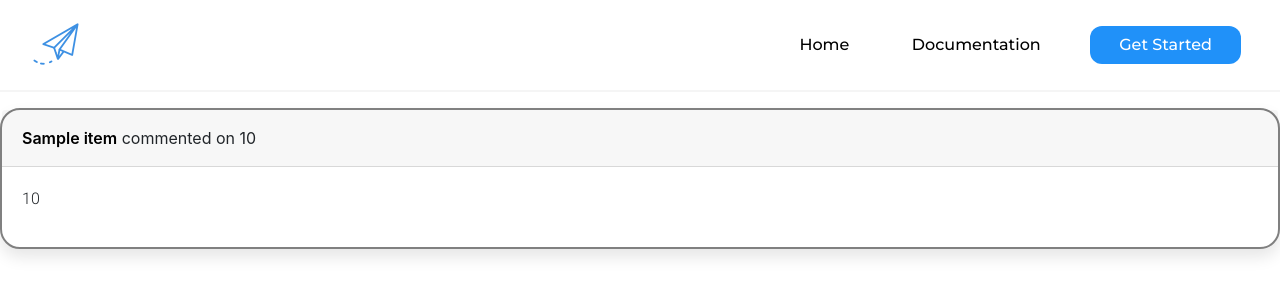
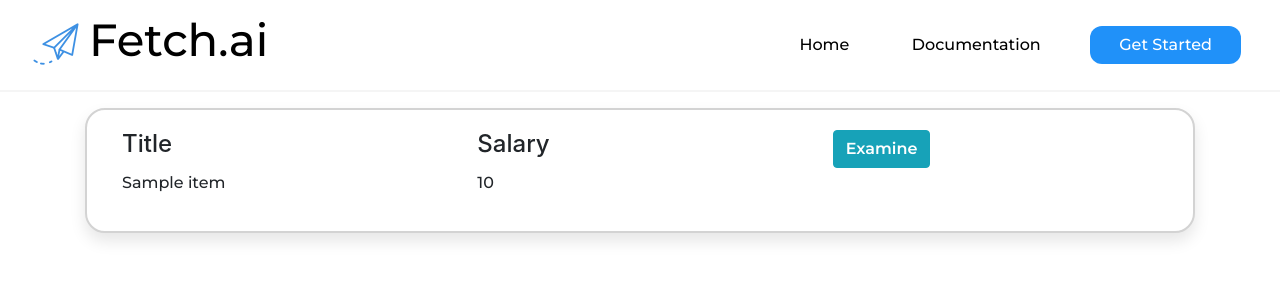
Before and after one commit to andrew-arkhipov/hacktx, a Flask app: template scraper_api/app/templates/jobs.html in a window 1280 px wide. Shown: the top 300 px of the page. Run offline with Flask 2, Linux system fonts and the light colour scheme; the template is opened without the code that fills it: most values are stand-ins (such as "Sample title", 1, 10 or a date in 2020); some libraries are stand-ins or nearby versions.

Commit message:
final changes

```diff
--- a/scraper_api/app/templates/jobs.html
+++ b/scraper_api/app/templates/jobs.html
@@ -3,21 +3,20 @@
 {% block content %}
 <style>
     .card {
-        border: 2px solid grey;
+        border: 2px solid lightgrey;
         box-shadow: 0 8px 16px 0 rgba(0, 0, 0, 0.1);
         transition: 0.3s;
         border-radius: 20px;
     }
 
+    #card-title {
+        font-family: 'Montserrat', sans-serif;
+        font-size: '25px';
+        font-weight: 700;
+    }
+
     .card:hover {
         box-shadow: 0 16px 32px 0 rgba(0, 0, 0, 0.25);
-    }
-
-    #title-brand {
-        font-size: 45px;
-        font-family: 'Montserrat', sans-serif;
-        font-weight: 500;
-        color: white;
     }
 
     #issue-title {
@@ -43,18 +42,26 @@
         color: white;
     }
 </style>
-{% for job in data %}
-<div class="card mt-3">
-    <div class="card-header" style="padding-top: 0px; padding-bottom: 0px;">
-        <p class="mt-3"><b style="color: black;">{{ job['title'] }}</b> commented on
-            <span class='date'>{{ job['salary'] }}</span></p>
+<div class="container">
+    {% for job in data %}
+    <div class="card mt-3">
+        <div class="card-body d-flex justify-content-center">
+            <div class="container">
+                <h4 class="card-title">Title</h4>
+                <p style="font-family: 'Montserrat'; font-weight: 300;">{{ job['title'] }}</p>
+            </div>
+            <div class="container">
+                <h4 class="card-title">Salary</h4>
+                <p style="font-family: 'Montserrat'; font-weight: 300;">{{ job['salary'] }}</p>
+            </div>
+            <div class="container">
+                <a class="btn btn-info" href="{{ job['href'] }}" target="_blank"
+                    style="font-family: 'Montserrat', sans-serif; font-weight: 600; font-size: 16px;">Examine</a>
+            </div>
+        </div>
     </div>
-    <div class="card-body">
-        <p style="font-family: 'Roboto'; font-weight: 300;">{{ job['salary'] }}</p>
-    </div>
+    {% endfor %}
 </div>
-{% endfor %}
-
 {% endblock %}
 {% block script %}
 {% endblock %}
--- a/scraper_api/app/templates/landing.html
+++ b/scraper_api/app/templates/landing.html
@@ -10,7 +10,7 @@
                             id="bold-sub">Fetch</b> for
                         you?</h1>
                     <p id="sub-brand" class="mt-4">AI powered search engine that streamlines the relocation process for
-                        displaced families.</p>
+                        low income & displaced families.</p>
                     <a id="nav-button" style="background-color: #2091f9; color: white; font-size: 20px;"
                         class="btn mt-4" href="/enterInfo">Get Started</a>
                 </div>
```
Also changed, not shown: scraper_api/app/utils/recommendations.py (+4 -4 lines).
